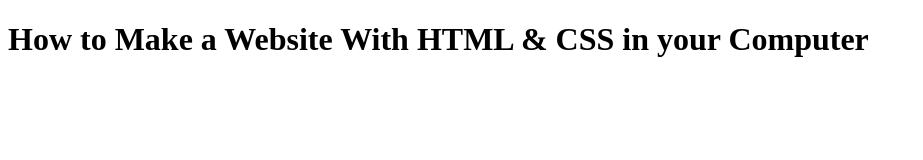
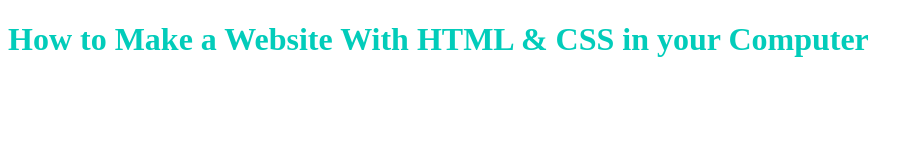
Before and after one commit to Christofer-Dermawan/Terralight, a plain HTML site: page index.html in a window 1280 px wide. Shown: the whole page, without its empty margins (0-923 px from the left). Drawn offline with Linux system fonts and the light colour scheme.

Commit message:
Add files via upload

```diff
--- a/index.html
+++ b/index.html
@@ -1,6 +1,7 @@
 <!DOCTYPE html>
 <html>
   <head>
+    <link rel="stylesheet" href="stylesheet.css">
     <meta charset="utf-8">
     <title>Progate</title>
   </head>
--- /dev/null
+++ b/stylesheet.css
@@ -0,0 +1,3 @@
+.title {
+  color: #02ccba;
+}
```
